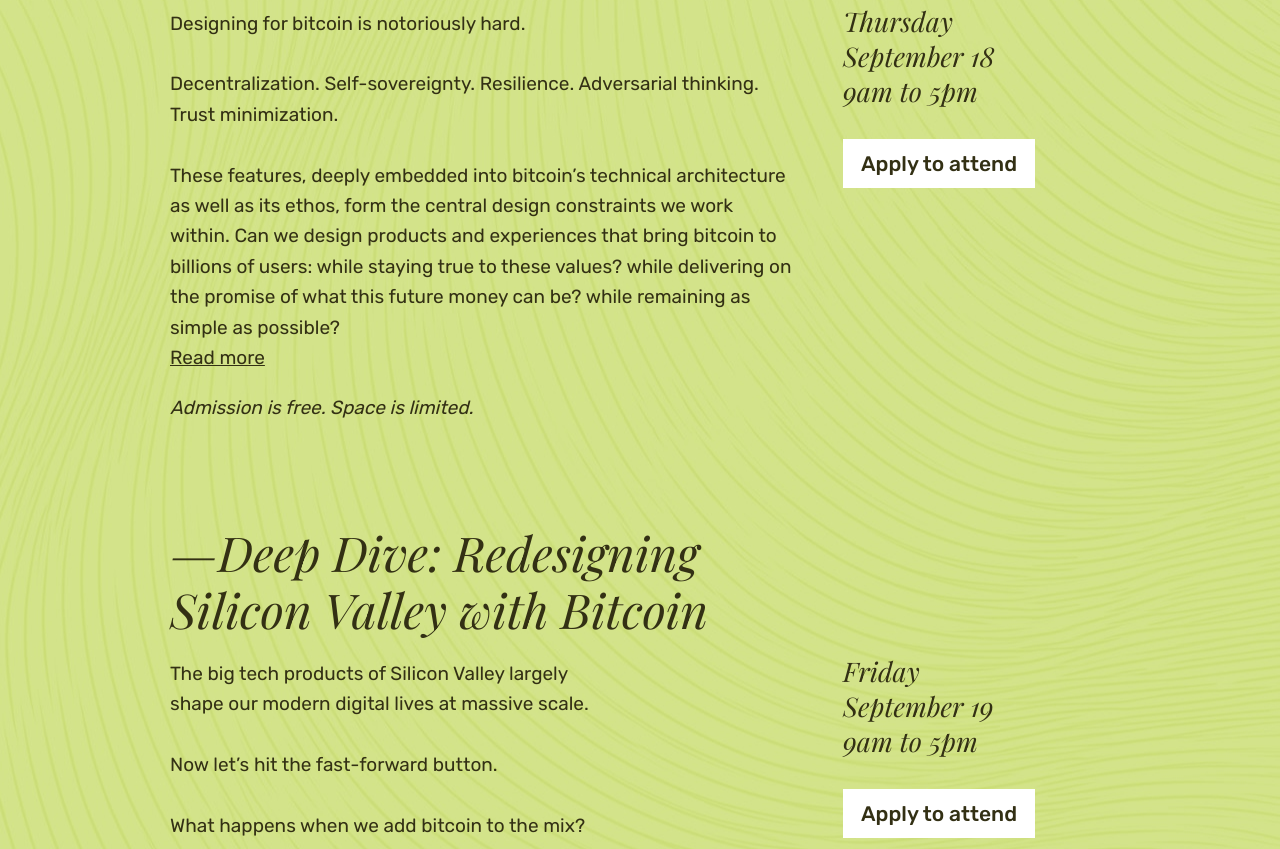
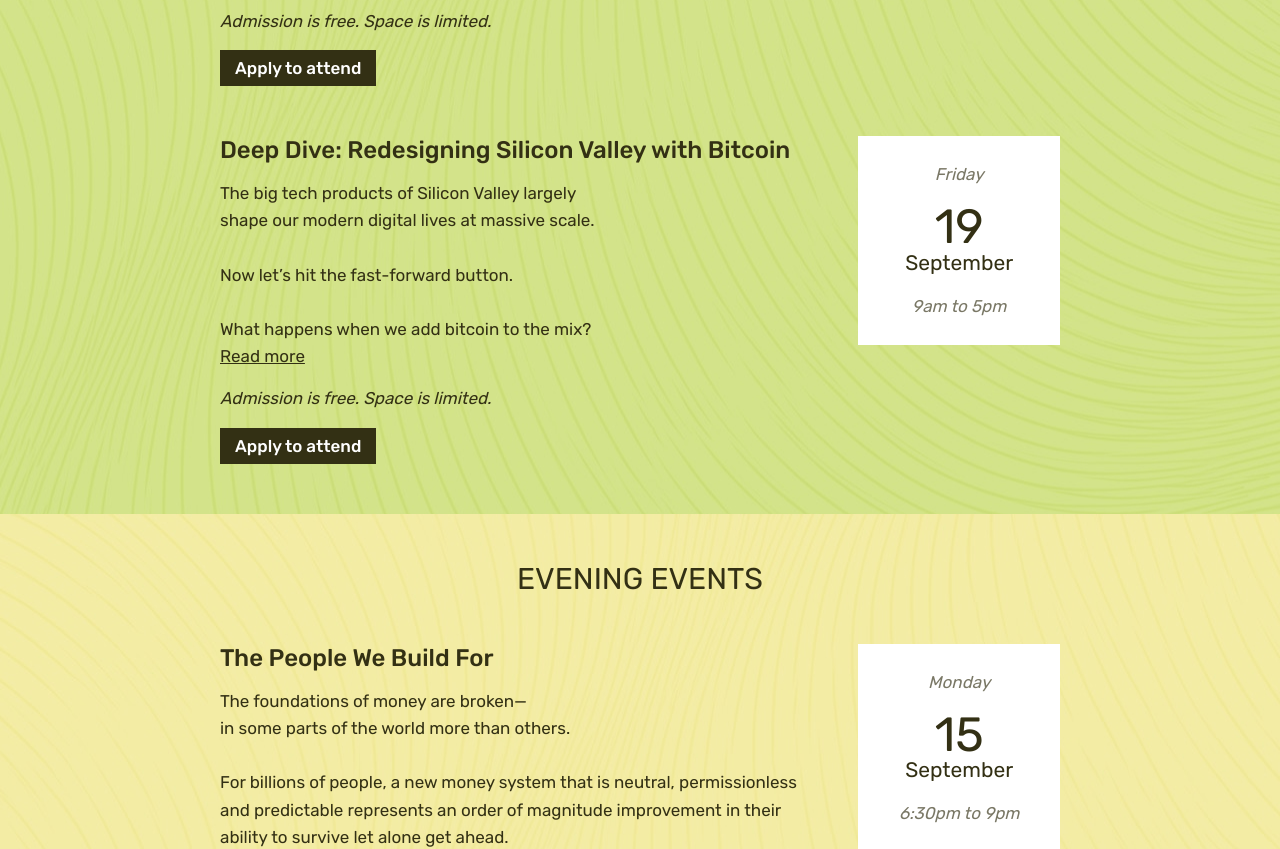
Before and after one commit to GBKS/presidio-bitcoin-design-week, a Nuxt app: page / in a window 1280 px wide. Shown: the part 3800-4649 px from the top of the page. Built offline with nearby package versions, Linux system fonts and the light colour scheme.

Commit message:
Event layout tweaks for readability

```diff
--- a/components/Agenda.vue
+++ b/components/Agenda.vue
@@ -37,9 +37,14 @@
 const eventCopy = [
   {
     title: "The People We Build For",
-    summary: "The foundations of money are broken—in some parts of the world more than others.<br/><br/>​For billions of people, a new money system that is neutral, permissionless and predictable represents an order of magnitude improvement in their ability to survive let alone get ahead.<br/><br/>​If the future of money is bitcoin, we should first start by understanding the diverse set of users it will serve and the use cases it will solve.",
+    summary: "The foundations of money are broken—in some parts of the world more than others.<br/><br/>​For billions of people, a new money system that is neutral, permissionless and predictable represents an order of magnitude improvement in their ability to survive let alone get ahead.",
     description: "The foundations of money are broken—in some parts of the world more than others.<br/><br/>​For billions of people, a new money system that is neutral, permissionless and predictable represents an order of magnitude improvement in their ability to survive let alone get ahead.<br/><br/>​If the future of money is bitcoin, we should first start by understanding the diverse set of users it will serve and the use cases it will solve.<br/><br/>​In this first evening session kicking off Design Week you will be introduced to the people being left behind by the existing money system, you will learn how how bitcoin is already being actively used in empowering and surprising ways around the world today, and you will have an opportunity to get hands on and see and feel the design gaps that still exist with these freedom-enabling products that operate at a frontier that may seem far from home but points the way towards the type of financial system we all want to see.",
-    date: "Monday<br>September 15<br>6:30pm to 9pm",
+    date: {
+      weekday: "Monday",
+      day: "15",
+      month: "September",
+      time: "6:30pm to 9pm"
+    },
     disclaimer: "Admission is free.",
     button: {
       label: "Reserve your spot",
@@ -48,9 +53,14 @@
   },
   {
     title: "Designing Future Payments: Stablecoins vs Bitcoin",
-    summary: "The future of money is inextricably tied to the future of payments.<br/><br/>So will the future of payments be bitcoin? Or will it be stablecoins? <br/><br/>Two divergent futures present themselves.<br/><br/>How do each improve upon fiat payment rails? What are their relative trust assumptions? Fee considerations? User experience implications?",
-    description: "The future of money is inextricably tied to the future of payments.<br/><br/>So will the future of payments be bitcoin? Or will it be stablecoins? <br/><br/>Two divergent futures present themselves.<br/><br/>How do each improve upon fiat payment rails? What are their relative trust assumptions? Fee considerations? User experience implications?<br/><br/>In this evening session, we will hear both sides of the story from industry experts. And then we’ll break up into small groups to weigh up both visions for the path ahead to see if and how design thinking can help us identify weaknesses, make improvements and ultimately decide which version of the future we should want to help bring to life.",
-    date: "Tuesday<br>September 16<br>6:30pm to 9pm",
+    summary: "The future of money is inextricably tied to the future of payments.<br/><br/>So will the future of payments be bitcoin? Or will it be stablecoins? Two divergent futures present themselves.<br/><br/>How do each improve upon fiat payment rails? What are their relative trust assumptions? Fee considerations? User experience implications?",
+    description: "The future of money is inextricably tied to the future of payments.<br/><br/>So will the future of payments be bitcoin? Or will it be stablecoins? Two divergent futures present themselves.<br/><br/>How do each improve upon fiat payment rails? What are their relative trust assumptions? Fee considerations? User experience implications?<br/><br/>In this evening session, we will hear both sides of the story from industry experts. And then we’ll break up into small groups to weigh up both visions for the path ahead to see if and how design thinking can help us identify weaknesses, make improvements and ultimately decide which version of the future we should want to help bring to life.",
+    date: {
+      weekday: "Tuesday",
+      day: "16",
+      month: "September",
+      time: "6:30pm to 9pm"
+    },
     disclaimer: "Admission is free.",
     button: {
       label: "Reserve your spot",
@@ -61,7 +71,12 @@
     title: "Vibe Coding with Bitcoin",
     summary: "Vibe coding has changed everything. Including design.<br/><br/>Suddenly it’s now possible for anyone to build anything using nothing more than natural language.<br/><br/>And now that includes building with bitcoin—future money that is permissionless, borderless and programmable.",
     description: "Vibe coding has changed everything. Including design.<br/><br/>Suddenly it’s now possible for anyone to build anything using nothing more than natural language.<br/><br/>And now that includes building with bitcoin—future money that is permissionless, borderless and programmable.<br/><br/>In this practical session aimed at designer-builders who want to use bitcoin to explore what is now possible, Mat Balez will cover his favorite vibe coding tools and the most accessible ways to integrate bitcoin. We’ll then have some hands-on time together and see how many prototypes we can ship together in 90 minutes.<br/><br/>It’ll be an evening of experimentation and shipping fun.",
-    date: "Wednesday<br>September 17<br>6:30pm to 9pm",
+    date: {
+      weekday: "Wednesday",
+      day: "17",
+      month: "September",
+      time: "6:30pm to 9pm"
+    },
     disclaimer: "Admission is free.",
     button: {
       label: "Reserve your spot",
@@ -70,9 +85,14 @@
   },
   {
     title: "Deep Dive: The Grand Challenges of Bitcoin Design",
-    summary: "Designing for bitcoin is notoriously hard.<br/><br/>Decentralization. Self-sovereignty. Resilience. Adversarial thinking. Trust minimization.<br/><br/>These features, deeply embedded into bitcoin’s technical architecture as well as its ethos, form the central design constraints we work within. Can we design products and experiences that bring bitcoin to billions of users: while staying true to these values? while delivering on the promise of what this future money can be? while remaining as simple as possible?",
+    summary: "Designing for bitcoin is notoriously hard.<br/><br/>Decentralization. Self-sovereignty. Resilience. Adversarial thinking. Trust minimization.<br/><br/>These features, deeply embedded into bitcoin’s technical architecture as well as its ethos, form the central design constraints we work within.",
     description: "Designing for bitcoin is notoriously hard.<br/><br/>Decentralization. Self-sovereignty. Resilience. Adversarial thinking. Trust minimization.<br/><br/>These features, deeply embedded into bitcoin’s technical architecture as well as its ethos, form the central design constraints we work within. Can we design products and experiences that bring bitcoin to billions of users: while staying true to these values? while delivering on the promise of what this future money can be? while remaining as simple as possible?<br/><br/>This full-day Deep Dive invites Silicon Valley designers to spend a day with bitcoin designers to examine these questions through the lens of the Grand Challenges of Bitcoin Design—a handful of the most impactful and deceptively tricky design problems in bitcoin like: bitcoin’s branding, on-ramps and off-ramps, self-custody, identity & addressing schemes, units and quantities and privacy. We’ll study these problems together and work in small groups to bring design solutions to light.<br/><br/>There will also be an opportunity to hear from the bitcoin startups working out of Presidio Bitcoin that are pushing the frontier of bitcoin product development forward.<br/><br/>Join us for a day of collaborative problem solving.",
-    date: "Thursday<br>September 18<br>9am to 5pm",
+    date: {
+      weekday: "Thursday",
+      day: "18",
+      month: "September",
+      time: "9am to 5pm"
+    },
     disclaimer: "Admission is free. Space is limited.",
     button: {
       label: "Apply to attend",
@@ -81,9 +101,14 @@
   },
   {
     title: "Deep Dive: Redesigning Silicon Valley with Bitcoin",
-    summary: "The big tech products of Silicon Valley largely shape our modern digital lives at massive scale.<br/><br/>Now let’s hit the fast-forward button.<br/><br/>What happens when we add bitcoin to the mix?<br/><br/>How might these products change? How would they look and feel? How would they behave? What new possibilities present themselves when borderless, permission-less value transfer is at every user’s fingertips? At every AI agent's fingertips?",
+    summary: "The big tech products of Silicon Valley largely shape our modern digital lives at massive scale.<br/><br/>Now let’s hit the fast-forward button.<br/><br/>What happens when we add bitcoin to the mix?",
     description: "The big tech products of Silicon Valley largely shape our modern digital lives at massive scale.<br/><br/>Now let’s hit the fast-forward button.<br/><br/>What happens when we add bitcoin to the mix?<br/><br/>How might these products change? How would they look and feel? How would they behave? What new possibilities present themselves when borderless, permission-less value transfer is at every user’s fingertips? At every AI agent's fingertips?<br/><br/>This full-day Deep Dive is an opportunity to jump in, get creative and imagine this future together.<br/><br/>We’ll spend the day working in small teams inventing, sketching and vibe-coding to life prototypes of the wild future that will emerge when Future Money collides with the Silicon Valley products we all know and love.",
-    date: "Friday<br>September 19<br>9am to 5pm",
+    date: {
+      weekday: "Friday",
+      day: "19",
+      month: "September",
+      time: "9am to 5pm"
+    },
     disclaimer: "Admission is free. Space is limited.",
     button: {
       label: "Apply to attend",
@@ -107,24 +132,24 @@
     display: flex;
     flex-direction: column;
     align-items: center;
-    padding-top: 100px;
-    padding-bottom: 100px;
+    padding-top: 50px;
+    padding-bottom: 50px;
 
     .content {
-      max-width: 940px;
+      max-width: 840px;
       display: flex;
       flex-direction: column;
       align-items: center;
-      @include mixins.r('gap', 50, 100);
+      @include mixins.r('gap', 0, 50);
 
       h2 {
-        font-family: 'Playfair Display Variable', serif;
-        font-weight: 700;
+        // font-family: 'Playfair Display Variable', serif;
+        // font-weight: 700;
         text-align: center;
-        color: var(--back);
+        color: var(--front);
         text-transform: uppercase;
         line-height: 1;
-        @include mixins.r('font-size', 48, 72);
+        @include mixins.r('font-size', 24, 30);
       }
     }
   }
--- a/components/Event.vue
+++ b/components/Event.vue
@@ -1,8 +1,7 @@
 <template>
   <section class="event">
-    <h3 v-html="'—' + info.title" />
-    <div class="columns">
     <div class="copy">
+      <h3 v-html="info.title" />
       <p
         v-if="expanded"
         class="-description"
@@ -23,9 +22,6 @@
         class="-disclaimer"
         v-html="info.disclaimer"
       />
-      </div>
-      <div class="meta">
-        <p v-html="info.date" />
       <div class="options">
         <a
           :href="info.button.url"
@@ -34,6 +30,25 @@
           rel="noopener noreferrer"
         >{{ info.button.label }}</a>
       </div>
+    </div>
+    <div class="meta -desktop">
+      <p v-html="info.date.weekday" />
+      <div class="center">
+        <p v-html="info.date.day" />
+        <p v-html="info.date.month" />
+      </div>
+      <p v-html="info.date.time" />
+    </div>
+    <div class="meta -mobile">
+      <p v-html="info.date.month + ' ' + info.date.day" />
+      <p v-html="info.date.weekday + ', ' + info.date.time" />
+      <div class="options">
+        <a
+          :href="info.button.url"
+          class="-button"
+          target="_blank"
+          rel="noopener noreferrer"
+        >{{ info.button.label }}</a>
       </div>
     </div>
   </section>
@@ -57,20 +72,19 @@
 @use "@/assets/css/variables.scss";
 
 .event {
+  .copy {
     h3 {
-    font-family: 'Playfair Display Variable Italic', serif;
-    font-style: italic;
-    font-weight: 400;
-    @include mixins.r('font-size', 33, 48);
+      // font-family: 'Playfair Display Variable Italic', serif;
+      // font-style: italic;
+      font-weight: 500;
+      @include mixins.r('font-size', 33, 24);
     }
 
-  .columns {
-    .copy {
     p {
-        margin-top: 20px;
+      margin-top: 15px;
       line-height: 1.6;
 
-        @include mixins.r('font-size', 19, 19);
+      @include mixins.r('font-size', 17, 17);
 
       button {
         appearance: none;
@@ -89,34 +103,26 @@
     }
   }
 
-    .meta {
-      p {
-        font-family: 'Playfair Display Variable Italic', serif;
-        font-style: italic;
-        line-height: 1.3;
-        @include mixins.r('font-size', 24, 27);
-      }
-
   .options {
-        @include mixins.r('margin-top', 30, 30);
+    @include mixins.r('margin-top', 15, 15);
 
     a {
       position: relative;
       display: inline-block;
       text-decoration: none;
-          background-color: var(--back);
+      background-color: var(--front);
       color: white;
       padding: 9px 25px;
       font-size: 21px;
       font-weight: 500;
       line-height: 1.2;
-          color: var(--front);
+      color: var(--back);
       @include mixins.rs(
-            ('font-size', 17, 21),
-            ('padding-left', 18, 18),
-            ('padding-right', 18, 18),
-            ('padding-top', 12, 12),
-            ('padding-bottom', 12, 12)
+        ('font-size', 17, 17),
+        ('padding-left', 18, 15),
+        ('padding-right', 18, 15),
+        ('padding-top', 12, 8),
+        ('padding-bottom', 12, 8)
       );
 
       &:after {
@@ -139,34 +145,119 @@
       }
     }
   }
-    }
+
+  .meta {
+    background-color: var(--back);
   }
 
   @include mixins.media-query(small) {
     padding: 0 20px;
+    margin-top: 50px;
+
+    .copy {
+      .options {
+        display: none;
+      }
+    }
 
     .meta {
+      display: flex;
+      flex-direction: column;
+      align-items: center;
+      gap: 0;
+      margin-top: 25px;
+      box-sizing: border-box;
+      padding: 20px 20px;
+
       p {
-        margin-top: 25px;
+        &:first-child {
+          font-size: 21px;
+          font-weight: 500;
+          line-height: 1.2;
+        }
+
+        &:nth-child(2) {
+          font-size: 17px;
+        }
+      }
+
+      .right {
+        p {
+          line-height: 1;
+          text-align: right;
+          font-family: 'Playfair Display Variable Italic', serif;
+          font-style: italic;
+          font-size: 17px;
+
+          &:last-child {
+            margin-top: 5px;
           }
         }
       }
 
+      &.-desktop {
+        display: none;
+      }
+    }
+
+    & + .event {
+      padding-top: 50px;
+      border-top: 1px solid rgba(var(--frontRGB), 0.1);
+    }
+  }
+
   @include mixins.media-query(medium-up) {
-    .columns {
     display: flex;
     gap: 50px;
+    align-items: flex-start;
 
     .copy {
-        flex-basis: 70%;
+      flex-basis: 50%;
+      flex-grow: 1;
     }
 
     .meta {
-        flex-basis: 30%;
+      flex-basis: 24%;
+      box-sizing: border-box;
+      padding: 30px 20px;
 
+      > p {
+        line-height: 1;
+        text-align: center;
+
+        &:first-child,
+        &:last-child {
+          // font-family: 'Playfair Display Variable Italic', serif;
+          font-style: italic;
+          font-size: 17px;
+          opacity: 0.65;
+        }
+
+        &:last-child {
+          margin-top: 25px;
+        }
+      }
+
+      .center {
         p {
-          margin-top: 15px;
+          text-align: center;
+
+          &:nth-child(1) {
+            line-height: 0.8;
+            font-size: 48px;
+            margin-top: 25px;
           }
+
+          &:nth-child(2) {
+            line-height: 1;
+            font-size: 21px;
+            margin-top: 5px;
+          }
+        }
+      }
+
+      &.-mobile {
+        display: none;
       }
     }
   }
```
Lines whose indentation alone changed are shown as unchanged.
